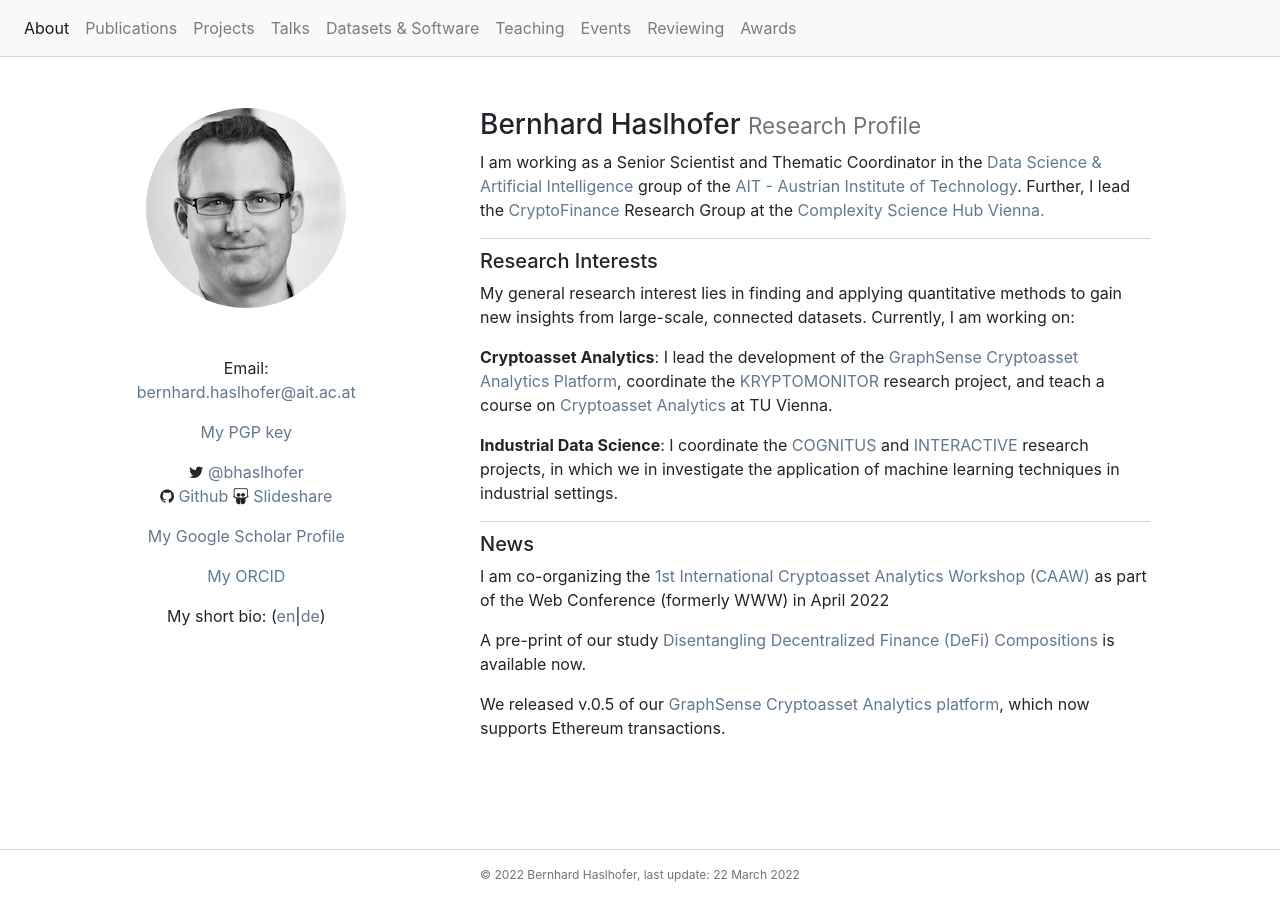
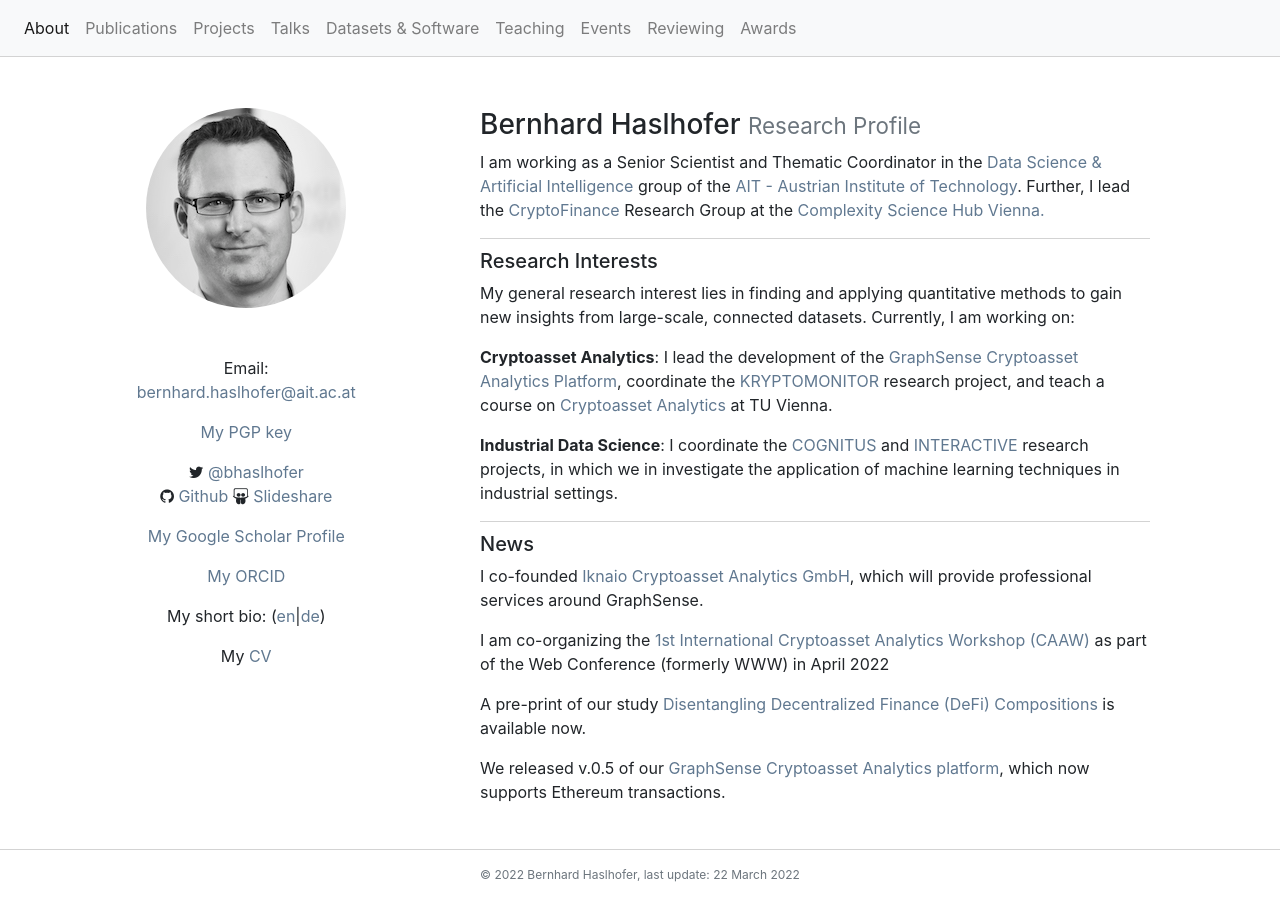
Before and after one commit to behas/behas.github.com, a Jekyll site: the page built from index.html, in a window 1280 px wide. Built offline with Jekyll 4.4.1, drawn with Linux system fonts in a browser that asks for light colours; a style sheet for code colours, icons or effects is not loaded.

Commit message:
added cv

```diff
--- a/index.html
+++ b/index.html
@@ -35,6 +35,7 @@
           <a href="https://orcid.org/0000-0002-0415-4491" target="_blank">My ORCID</a>
         </p>
         <p>My short bio: (<a href="/assets/short_bio_en.txt">en</a>|<a href="/assets/short_bio_de.txt">de</a>)</p>
+        <p>My <a href="/assets/cv_haslhofer.pdf">CV</a></p>
       </div>
     </div>
 
@@ -59,6 +60,8 @@
       <section>
         <h5>News</h5>
 
+        <p>I co-founded <a href="https://ikna.io" target="_blank">Iknaio Cryptoasset Analytics GmbH</a>, which will provide professional services around GraphSense.</p>
+
         <p>I am co-organizing the <a href="https://caaw.io/" target="_blank">1st International Cryptoasset Analytics Workshop (CAAW)</a> as part of the Web Conference (formerly WWW) in April 2022</p>
 
         <p>A pre-print of our study <a href="http://arxiv.org/abs/2111.11933" target="_blank">Disentangling Decentralized Finance (DeFi) Compositions</a> is available now.</p>
```
Also changed, not shown: 1 other file.
